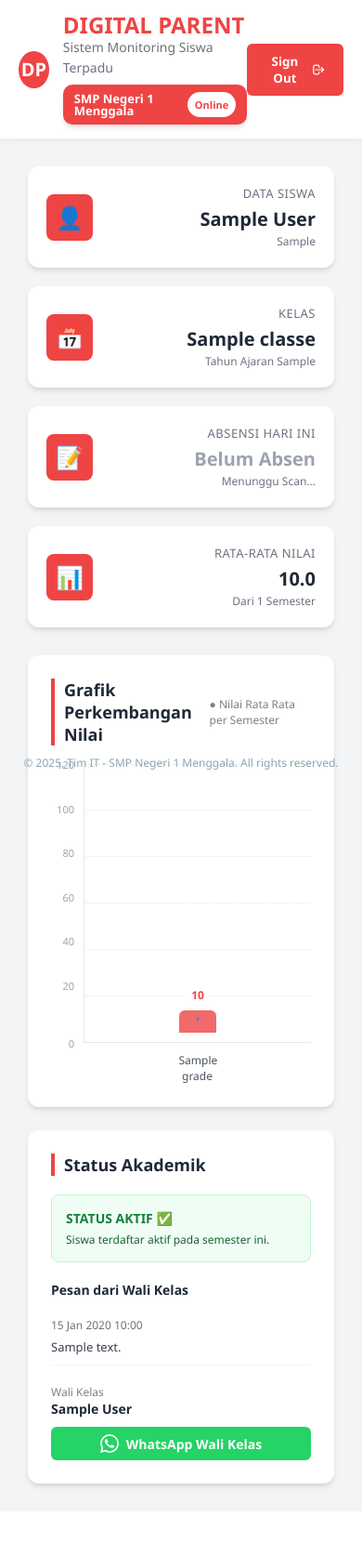
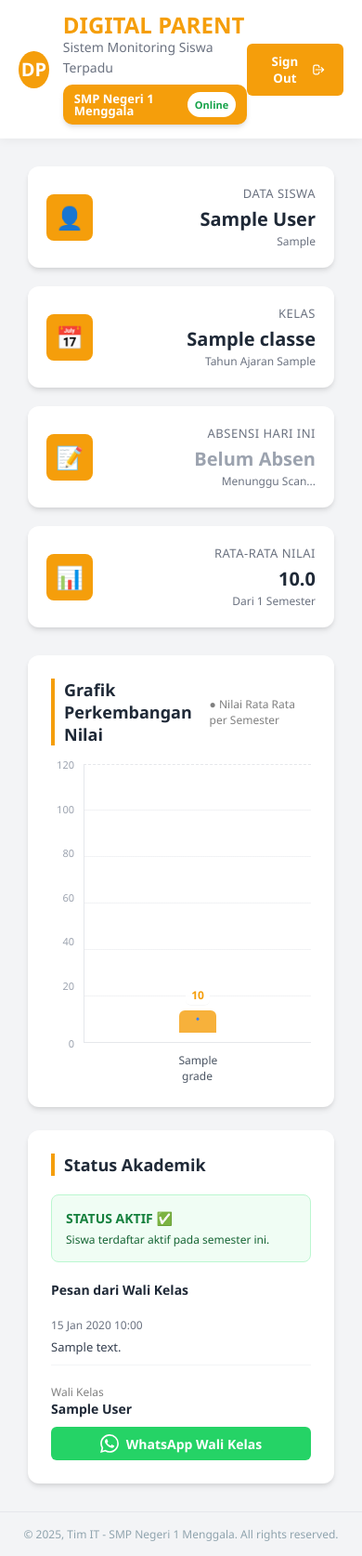
Before and after one commit to MDimas57/e-parent, a Laravel app: page /dashboard in a window 390 px wide. Shown: the whole page at 93% size. Before the commit the page ends 1605 px from the top, so only its background shows below. Run offline with Laravel 12, Linux system fonts and the light colour scheme; a user stored in the database is signed in; data comes from the database, SQL or seed files in the repository; tables that the repository leaves empty hold one stand-in row (values such as "Sample post").

Commit message:
perbaikan

```diff
--- a/resources/views/parent/dashboard.blade.php
+++ b/resources/views/parent/dashboard.blade.php
@@ -12,10 +12,12 @@
             /* Abu-abu terang */
             --bg-card: #ffffff;
             /* Putih */
-            --primary: #ef4444;
-            /* Merah */
+            --primary: #f59e0b; /* Oranye/emas sesuai gambar */
+            --primary-dark: #d97706; /* Varian gelap untuk hover/aksen */
+            --danger: #d24900; /* Pengganti merah untuk status 'danger' */
             --text-dark: #1f2937;
             /* Hitam */
+            --online: #16a34a; /* Warna hijau untuk status Online */
             --text-gray: #6b7280;
             /* Abu-abu */
             --shadow: 0 4px 6px -1px rgba(0, 0, 0, 0.1), 0 2px 4px -1px rgba(0, 0, 0, 0.06);
@@ -83,7 +85,7 @@
         }
 
         .btn-logout:hover {
-            background-color: #dc2626;
+            background-color: var(--primary-dark);
         }
 
         /* --- 3. CONTAINER --- */
@@ -154,7 +156,7 @@
         }
 
         .text-danger {
-            color: #dc2626;
+            color: var(--danger);
         }
 
         .text-success {
@@ -271,21 +273,19 @@
 
         /* Footer copyright (match login.blade.php) */
         .footer-copyright {
-            position: absolute;
-            bottom: 20px;
-            left: 30px;
+            position: relative;
+            margin-top: auto;
+            padding: 20px 30px;
             font-size: 12px;
             color: #90a4ae;
+            text-align: center;
+            border-top: 1px solid #e5e7eb;
         }
 
         /* Responsif kecil */
         @media (max-width: 480px) {
             .footer-copyright {
-                bottom: 15px;
-                left: 15px;
-                text-align: center;
-                width: 100%;
-                left: 0;
+                padding: 15px;
             }
         }
     </style>
@@ -302,17 +302,17 @@
                 <h1>DIGITAL PARENT</h1>
                 <span>Sistem Monitoring Siswa Terpadu</span>
                 <div style="margin-top:8px;">
-                    {{-- Background diubah menjadi merah (#ef4444) --}}
+                    {{-- Background diubah menjadi warna utama --}}
                     <div
-                        style="display:flex; align-items:center; gap:12px; background:#ef4444; padding:8px 12px; border-radius:10px; box-shadow:var(--shadow);">
+                        style="display:flex; align-items:center; gap:12px; background:var(--primary); padding:8px 12px; border-radius:10px; box-shadow:var(--shadow);">
                         <div style="display:flex; flex-direction:column; line-height:1;">
                             {{-- Warna teks diubah menjadi white agar terbaca di background merah --}}
                             <div style="font-size:13px; font-weight:700; color:white;">SMP Negeri 1 Menggala</div>
                         </div>
                         <div style="margin-left:auto; display:flex; gap:8px; align-items:center;">
-                            {{-- Badge disesuaikan: Background putih, Teks merah --}}
+                            {{-- Badge disesuaikan: Background putih, Teks warna utama --}}
                             <div
-                                style="background:white; color:#ef4444; padding:6px 8px; border-radius:999px; font-size:11px; font-weight:700;">
+                                style="background:white; color:var(--online); padding:6px 8px; border-radius:999px; font-size:11px; font-weight:700;">
                                 Online</div>
                         </div>
                     </div>
```
